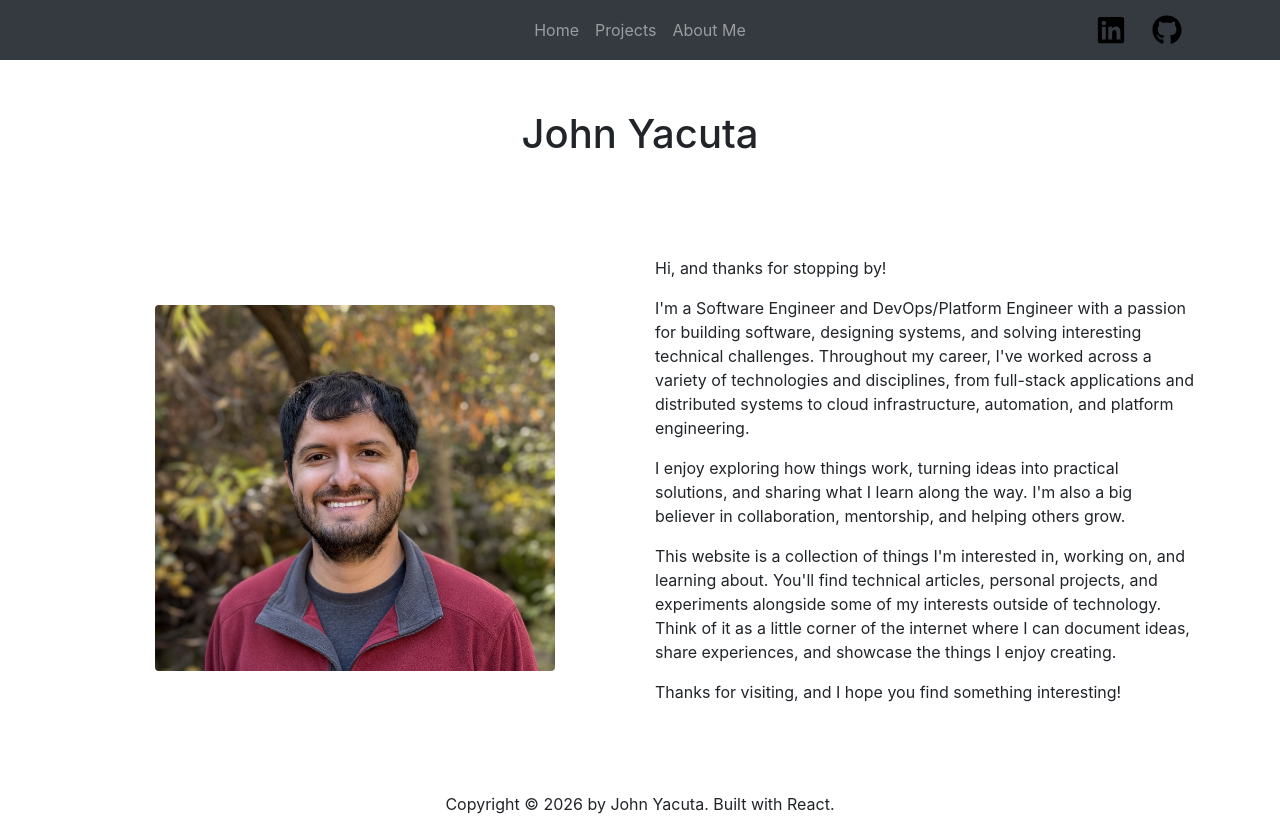
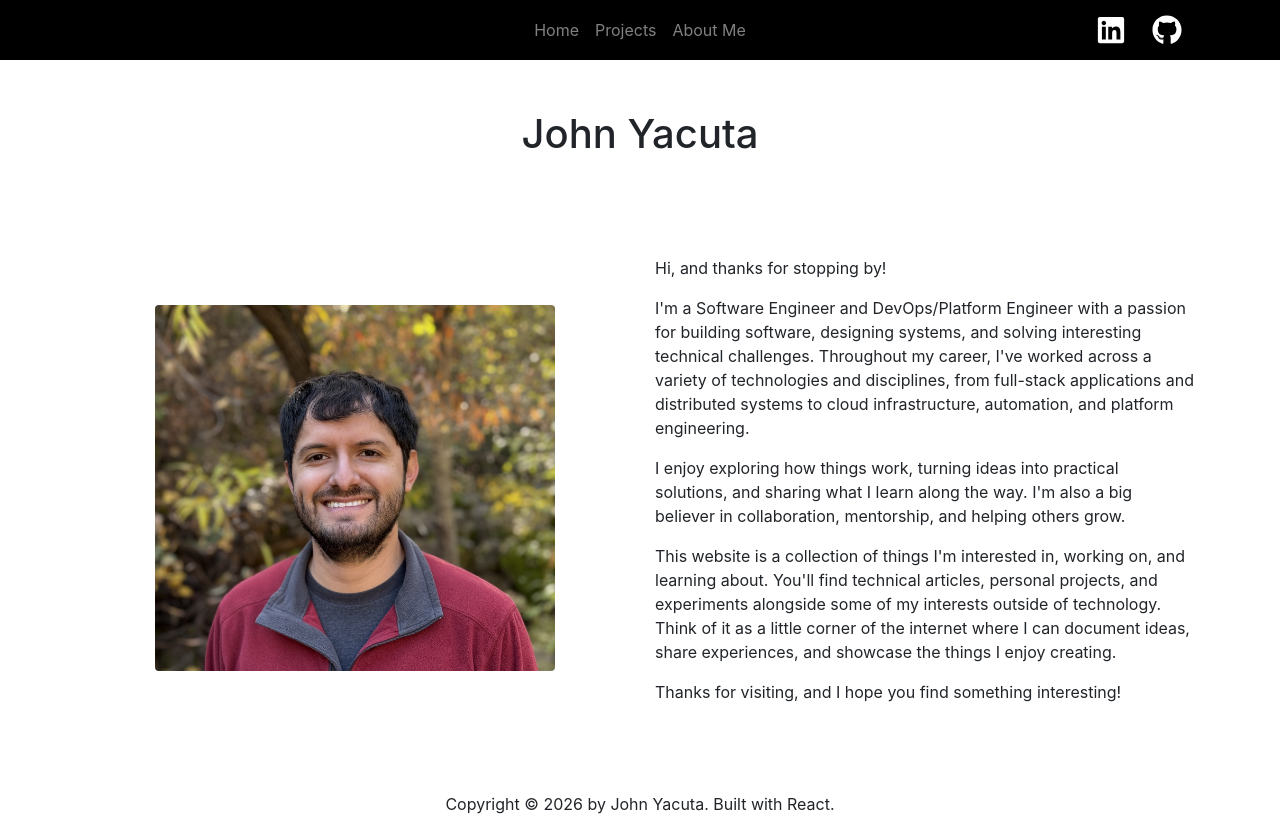
Before and after one commit to johnyacuta/johnyacuta.github.io, a React (Vite) app: page /about-me in a window 1280 px wide. Built offline with nearby package versions, Linux system fonts and the light colour scheme.

Commit message:
Updated site with modern black navbar

```diff
--- a/src/components/navbar/index.jsx
+++ b/src/components/navbar/index.jsx
@@ -14,7 +14,6 @@ class NavBar extends Component {
   render() {
     return(
       <Navbar
-        bg="dark"
         variant="dark"
         expand="lg"
         expanded={this.state.expanded}
--- a/src/components/navbar/navbar.css
+++ b/src/components/navbar/navbar.css
@@ -1,5 +1,19 @@
+.site-navbar {
+  background-color: #000;
+}
+
 .site-navbar .container {
   position: relative;
+}
+
+.site-navbar .site-nav-links .nav-link {
+  color: #fff;
+}
+
+.site-navbar .site-nav-links .nav-link:hover,
+.site-navbar .site-nav-links .nav-link:focus {
+  color: #fff;
+  opacity: 0.75;
 }
 
 .site-navbar-collapse {
@@ -17,6 +31,15 @@
   margin-left: auto;
 }
 
+.site-navbar .site-social-links .btn {
+  border-color: transparent;
+  background-color: transparent;
+}
+
+.site-social-links img {
+  filter: brightness(0) invert(1);
+}
+
 @media (max-width: 991.98px) {
   .site-nav-links {
     position: static;
```
